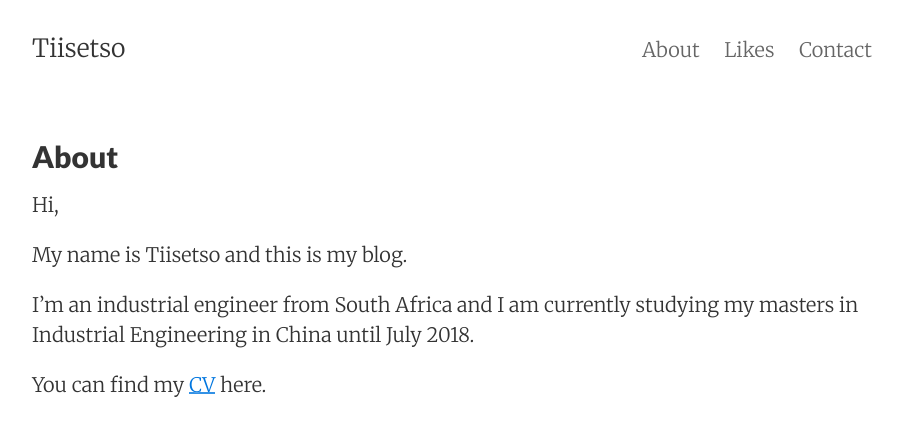
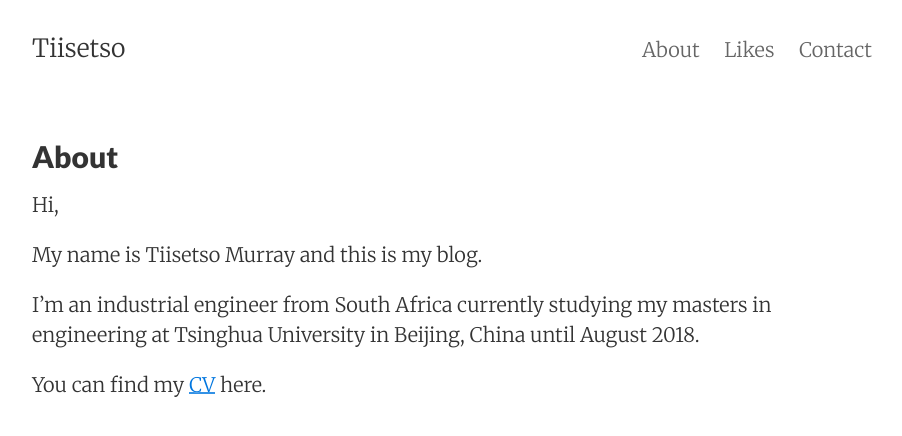
Before and after one commit to Tiisetso/tiisetso.github.io, a Jekyll site: the page built from about.md, in a window 1280 px wide. Shown: the top 436 px of the page, without its empty margins (188-1090 px from the left). Built offline with Jekyll 4.4.1, drawn with Linux system fonts in a browser that asks for light colours.

Commit message:
Testing commits.

```diff
--- a/_config.yml
+++ b/_config.yml
@@ -110,7 +110,7 @@ markdown:     kramdown
 redcarpet:
   extensions: ['smart', 'tables', 'with_toc_data']
 permalink:    pretty
-paginate:     4
+paginate:     10
 sass:
   style: compressed
 gems:
--- a/about.md
+++ b/about.md
@@ -8,8 +8,8 @@ tags: about
 
 Hi,
 
-My name is Tiisetso and this is my blog.
+My name is Tiisetso Murray and this is my blog.
 
-I'm an industrial engineer from South Africa and I am currently studying my masters in Industrial Engineering in China until July 2018.
+I'm an industrial engineer from South Africa currently studying my masters in engineering at Tsinghua University in Beijing, China until August 2018.
 
 You can find my [CV]({{ site.url }}/assets/pdf/CV - Tiisetso Murray.pdf) here.
```
